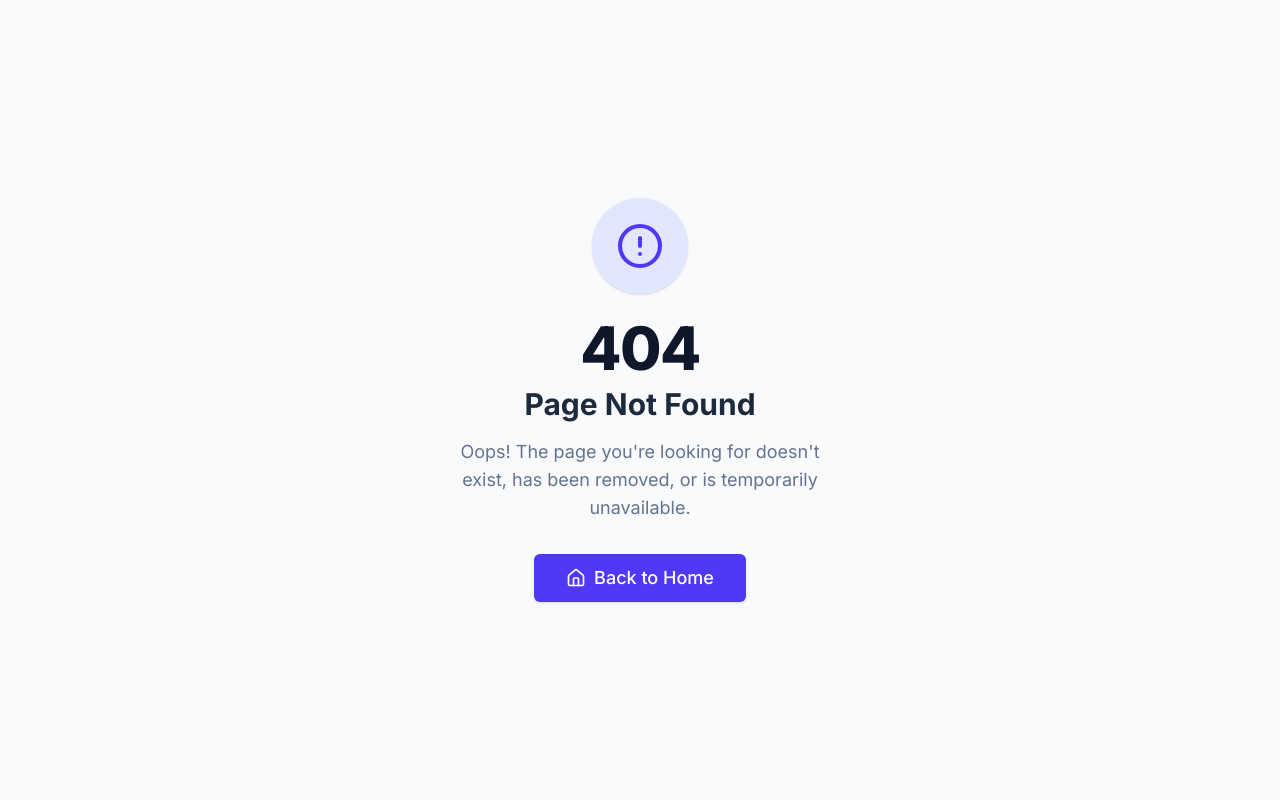
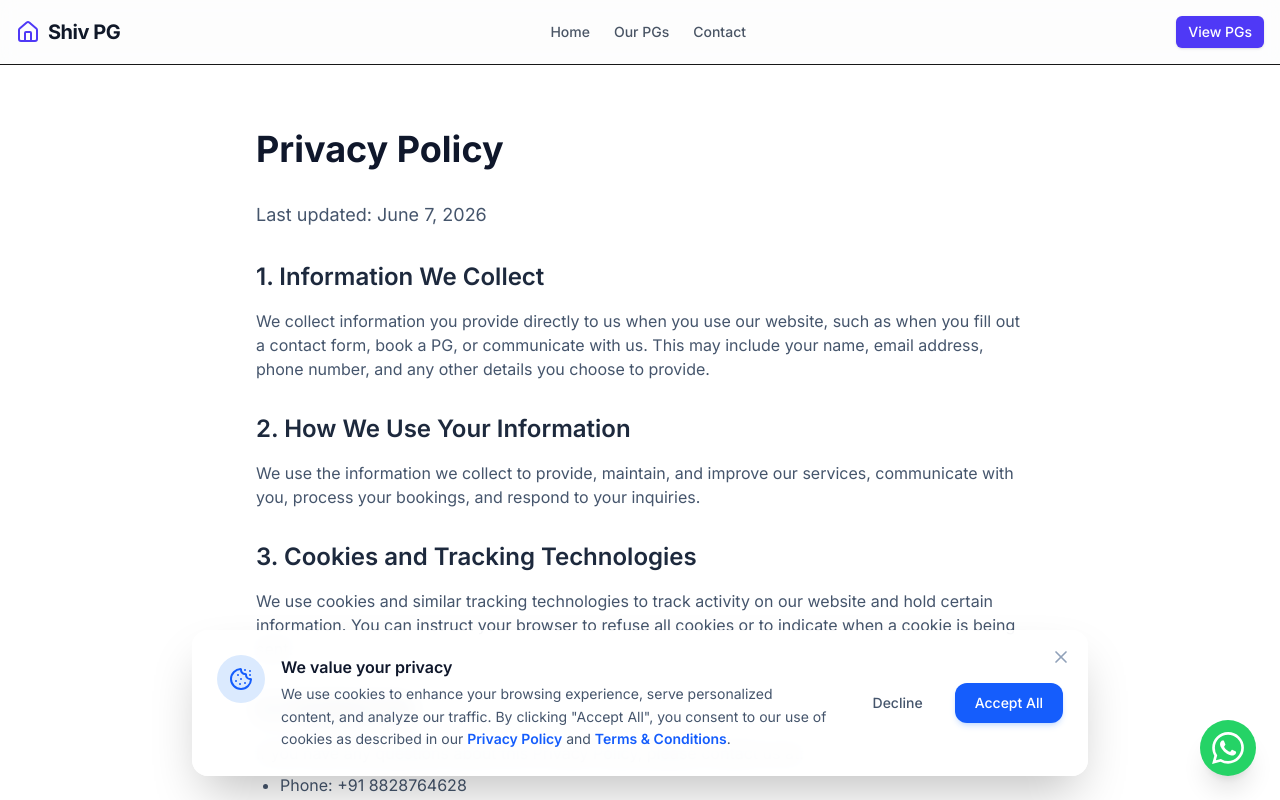
Before and after one commit to Mohitkoley/shivhomeproperty, a Next.js app: page /privacy-policy in a window 1280 px wide. Before the commit this address had no page. Shown: the top 800 px of the page. Built offline with nearby package versions, Linux system fonts and the light colour scheme.

Commit message:
feat: implement cookie consent banner and add privacy policy page

```diff
--- a/src/app/(public)/layout.tsx
+++ b/src/app/(public)/layout.tsx
@@ -1,5 +1,6 @@
 import { Navbar } from '@/components/layout/Navbar'
 import { Footer } from '@/components/layout/Footer'
+import { CookieConsent } from '@/components/layout/CookieConsent'
 
 export default function PublicLayout({
   children,
@@ -13,6 +14,7 @@ export default function PublicLayout({
         {children}
       </main>
       <Footer />
+      <CookieConsent />
 
       {/* WhatsApp Floating Action Button */}
       <a
--- /dev/null
+++ b/src/app/(public)/privacy-policy/page.tsx
@@ -0,0 +1,55 @@
+import { Metadata } from 'next';
+
+export const metadata: Metadata = {
+  title: 'Privacy Policy | Shiv Home Property PG',
+  description: 'Privacy Policy for Shiv Home Property PG',
+};
+
+export default function PrivacyPolicyPage() {
+  return (
+    <div className="bg-white min-h-screen py-16 px-4 sm:px-6 lg:px-8">
+      <div className="max-w-3xl mx-auto">
+        <h1 className="text-4xl font-bold text-slate-900 mb-8">Privacy Policy</h1>
+
+        <div className="prose prose-slate max-w-none text-slate-600 space-y-6">
+          <p className="text-lg">
+            Last updated: {new Date().toLocaleDateString('en-US', { month: 'long', day: 'numeric', year: 'numeric' })}
+          </p>
+
+          <section>
+            <h2 className="text-2xl font-semibold text-slate-800 mb-4 mt-8">1. Information We Collect</h2>
+            <p>
+              We collect information you provide directly to us when you use our website, such as when you fill out a contact form, book a PG, or communicate with us.
+              This may include your name, email address, phone number, and any other details you choose to provide.
+            </p>
+          </section>
+
+          <section>
+            <h2 className="text-2xl font-semibold text-slate-800 mb-4 mt-8">2. How We Use Your Information</h2>
+            <p>
+              We use the information we collect to provide, maintain, and improve our services, communicate with you, process your bookings, and respond to your inquiries.
+            </p>
+          </section>
+
+          <section>
+            <h2 className="text-2xl font-semibold text-slate-800 mb-4 mt-8">3. Cookies and Tracking Technologies</h2>
+            <p>
+              We use cookies and similar tracking technologies to track activity on our website and hold certain information. You can instruct your browser to refuse all cookies or to indicate when a cookie is being sent.
+            </p>
+          </section>
+
+          <section>
+            <h2 className="text-2xl font-semibold text-slate-800 mb-4 mt-8">4. Contact Us</h2>
+            <p>
+              If you have any questions about this Privacy Policy, please contact us at:
+            </p>
+            <ul className="list-disc pl-6 mt-2 space-y-1">
+              <li>Phone: +91 8828764628</li>
+              <li>Email: contact@shivhomeproperty.com</li>
+            </ul>
+          </section>
+        </div>
+      </div>
+    </div>
+  );
+}
--- /dev/null
+++ b/src/app/(public)/terms-and-conditions/page.tsx
@@ -0,0 +1,61 @@
+import { Metadata } from 'next';
+
+export const metadata: Metadata = {
+  title: 'Terms & Conditions | Shiv Home Property PG',
+  description: 'Terms and Conditions for Shiv Home Property PG',
+};
+
+export default function TermsAndConditionsPage() {
+  return (
+    <div className="bg-white min-h-screen py-16 px-4 sm:px-6 lg:px-8">
+      <div className="max-w-3xl mx-auto">
+        <h1 className="text-4xl font-bold text-slate-900 mb-8">Terms & Conditions</h1>
+
+        <div className="prose prose-slate max-w-none text-slate-600 space-y-6">
+          <p className="text-lg">
+            Last updated: {new Date().toLocaleDateString('en-US', { month: 'long', day: 'numeric', year: 'numeric' })}
+          </p>
+
+          <section>
+            <h2 className="text-2xl font-semibold text-slate-800 mb-4 mt-8">1. Acceptance of Terms</h2>
+            <p>
+              By accessing and using this website and our services, you accept and agree to be bound by the terms and provision of this agreement.
+            </p>
+          </section>
+
+          <section>
+            <h2 className="text-2xl font-semibold text-slate-800 mb-4 mt-8">2. Use of Services</h2>
+            <p>
+              Our services are intended for individuals seeking PG accommodations. You agree to use the services only for lawful purposes and in a way that does not infringe the rights of, restrict or inhibit anyone else&apos;s use and enjoyment of the website.
+            </p>
+          </section>
+
+          <section>
+            <h2 className="text-2xl font-semibold text-slate-800 mb-4 mt-8">3. Booking and Payments</h2>
+            <p>
+              All bookings made through the website or our associated channels are subject to availability and our acceptance. Any payments or deposits made are subject to our refund and cancellation policies outlined at the time of booking.
+            </p>
+          </section>
+
+          <section>
+            <h2 className="text-2xl font-semibold text-slate-800 mb-4 mt-8">4. Modifications to Terms</h2>
+            <p>
+              We reserve the right to modify these terms at any time. We will do our best to notify you of any significant changes, but it is your responsibility to check this page regularly.
+            </p>
+          </section>
+
+          <section>
+            <h2 className="text-2xl font-semibold text-slate-800 mb-4 mt-8">5. Contact Information</h2>
+            <p>
+              If you have any questions about these Terms & Conditions, please contact us at:
+            </p>
+            <ul className="list-disc pl-6 mt-2 space-y-1">
+              <li>Phone: +91 8828764628</li>
+              <li>Email: contact@shivhomeproperty.com</li>
+            </ul>
+          </section>
+        </div>
+      </div>
+    </div>
+  );
+}
--- /dev/null
+++ b/src/components/layout/CookieConsent.tsx
@@ -0,0 +1,77 @@
+'use client';
+
+import { useState, useEffect } from 'react';
+import Link from 'next/link';
+import { Cookie, X } from 'lucide-react';
+
+export function CookieConsent() {
+  const [showConsent, setShowConsent] = useState(false);
+
+  useEffect(() => {
+    // Check if user has already consented
+    const consent = localStorage.getItem('cookie-consent');
+    if (!consent) {
+      setShowConsent(true);
+    }
+  }, []);
+
+  const acceptCookies = () => {
+    localStorage.setItem('cookie-consent', 'true');
+    setShowConsent(false);
+  };
+
+  const declineCookies = () => {
+    // For now, declining still closes the banner but sets a different value or nothing
+    // Depending on strict privacy laws, we might disable tracking here
+    localStorage.setItem('cookie-consent', 'declined');
+    setShowConsent(false);
+  };
+
+  if (!showConsent) return null;
+
+  return (
+    <div className="fixed bottom-0 left-0 right-0 z-[60] p-4 md:p-6 pointer-events-none">
+      <div className="max-w-4xl mx-auto bg-white/90 backdrop-blur-md text-slate-800 p-6 rounded-2xl shadow-2xl border border-white/20 pointer-events-auto transform transition-all duration-500 translate-y-0">
+        <div className="flex flex-col md:flex-row items-start md:items-center justify-between gap-6">
+          <div className="flex items-start gap-4 flex-1">
+            <div className="p-3 bg-blue-100 text-blue-600 rounded-full shrink-0">
+              <Cookie className="w-6 h-6" />
+            </div>
+            <div className="text-sm leading-relaxed text-slate-600">
+              <h3 className="text-base font-semibold text-slate-900 mb-1">We value your privacy</h3>
+              We use cookies to enhance your browsing experience, serve personalized content, and analyze our traffic. By clicking &quot;Accept All&quot;, you consent to our use of cookies as described in our{' '}
+              <Link href="/privacy-policy" className="font-semibold text-blue-600 hover:text-blue-700 hover:underline transition-colors">
+                Privacy Policy
+              </Link>{' '}
+              and{' '}
+              <Link href="/terms-and-conditions" className="font-semibold text-blue-600 hover:text-blue-700 hover:underline transition-colors">
+                Terms & Conditions
+              </Link>.
+            </div>
+          </div>
+          <div className="flex w-full md:w-auto shrink-0 gap-3 justify-end">
+            <button
+              onClick={declineCookies}
+              className="flex-1 md:flex-none px-5 py-2.5 rounded-xl font-medium text-slate-600 hover:bg-slate-100 transition-colors whitespace-nowrap text-sm"
+            >
+              Decline
+            </button>
+            <button
+              onClick={acceptCookies}
+              className="flex-1 md:flex-none bg-blue-600 hover:bg-blue-700 text-white px-5 py-2.5 rounded-xl font-medium transition-colors whitespace-nowrap shadow-md shadow-blue-500/20 text-sm"
+            >
+              Accept All
+            </button>
+          </div>
+        </div>
+        <button
+          onClick={declineCookies}
+          className="absolute top-4 right-4 text-slate-400 hover:text-slate-600 transition-colors"
+          aria-label="Close"
+        >
+          <X className="w-5 h-5" />
+        </button>
+      </div>
+    </div>
+  );
+}
```
